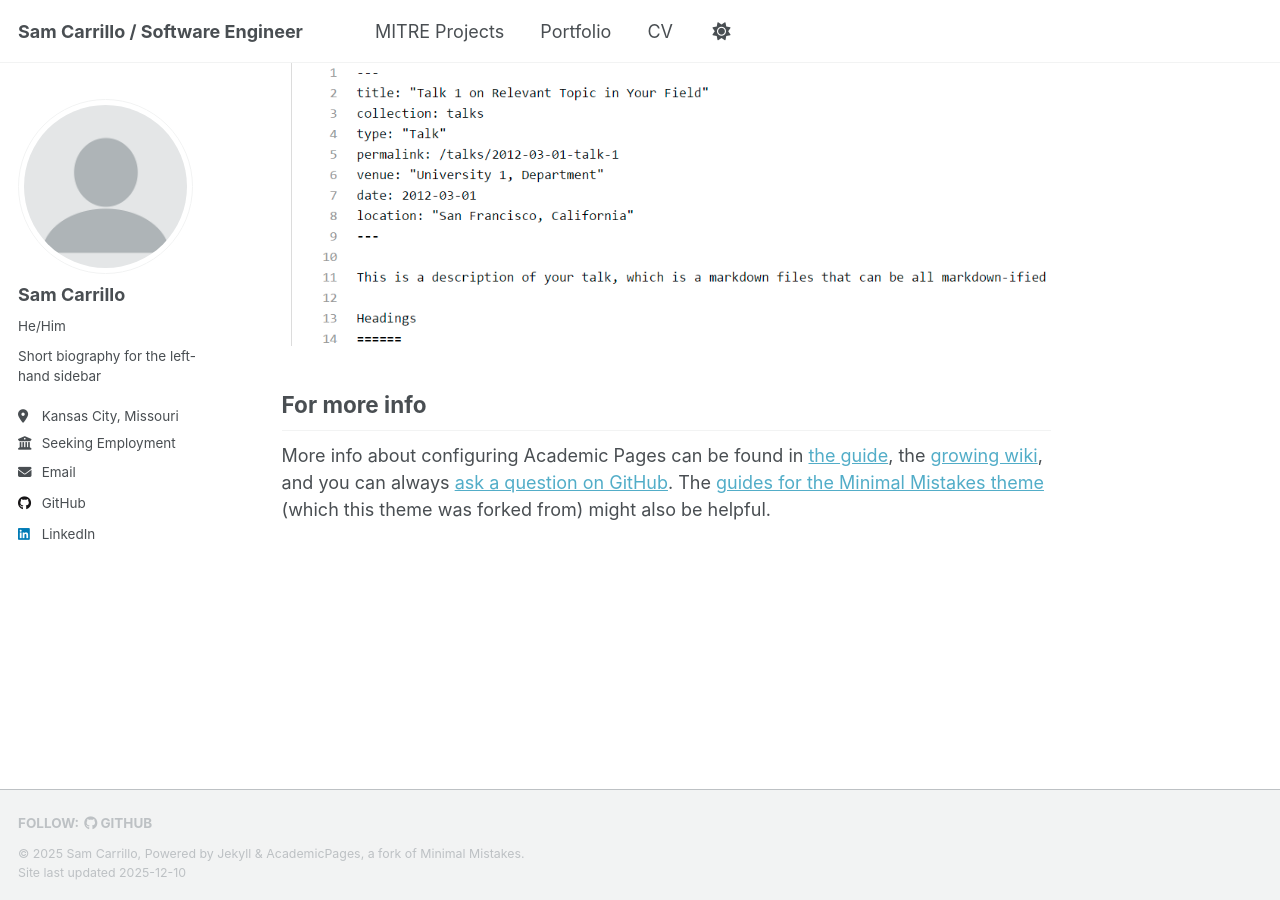
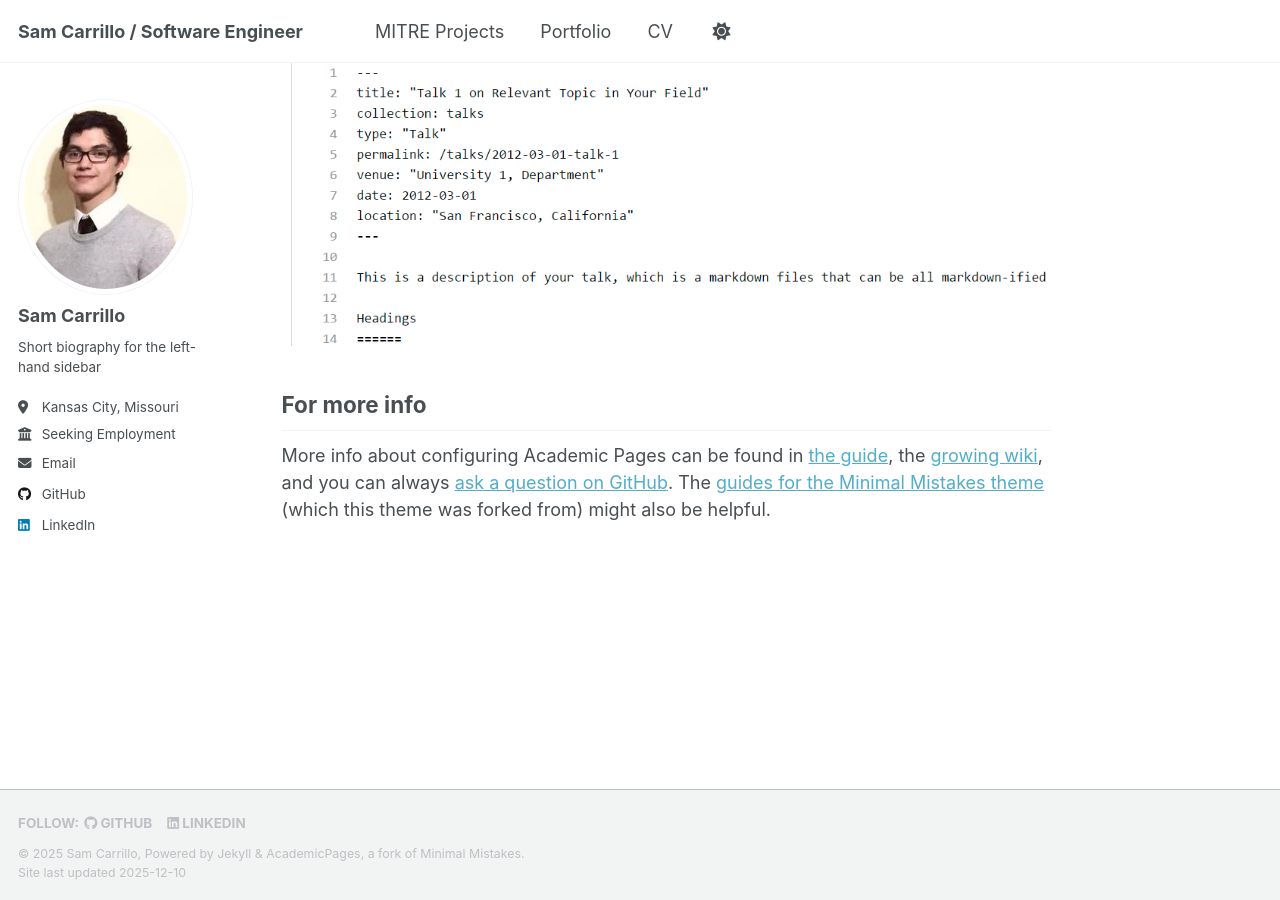
Before and after one commit to carrils/carrils.github.io, a Jekyll site: the page built from _pages/about.md, in a window 1280 px wide and 900 px high, scrolled down 2879 px. Built offline with Jekyll 4.4.1, drawn with Linux system fonts in a browser that asks for light colours; a script that is not in the unit is left out.

Commit message:
add linkedin to footer follow line, update profile pic for author

```diff
--- a/_config.yml
+++ b/_config.yml
@@ -23,9 +23,9 @@
 #               Additional customization can be done by editing /_includes/author-profile.html
 author:
   # Biographic information
-  avatar           : "profile.png"
+  avatar           : "professional-cropped.jpg"
   name             : "Sam Carrillo"
-  pronouns         : "He/Him"# example: "she/her"
+  pronouns         : # "He/Him"  # I use he/him but for stylistic purposes I will omit this here.
   bio              : "Short biography for the left-hand sidebar"
   location         : "Kansas City, Missouri"
   employer         : "Seeking Employment"
--- a/_includes/footer.html
+++ b/_includes/footer.html
@@ -1,25 +1,39 @@
 {% include base_path %}
 
-{% if site.author.github or site.author.bitbucket or site.atom_feed.hide != true %}
+{% if site.author.github or site.author.bitbucket or site.author.linkedin or site.atom_feed.hide != true %}
 <div class="page__footer-follow">
     <ul class="social-icons">
         {% if site.data.ui-text[site.locale].follow_label %}
         <li><strong>{{ site.data.ui-text[site.locale].follow_label }}</strong></li>
         {% endif %}
+
         {% if site.author.github %}
-      <li><a href="https://github.com/{{ site.author.github }}"><i class="fab fa-github" aria-hidden="true"></i> GitHub</a></li>
+        <li><a href="https://github.com/{{ site.author.github }}"><i class="fab fa-github" aria-hidden="true"></i>
+            GitHub</a></li>
         {% endif %}
+
         {% if site.author.bitbucket %}
         <li><a href="https://bitbucket.org/{{ site.author.bitbucket }}"><i class="fab fa-bitbucket" aria-hidden="true"></i> Bitbucket</a></li>
         {% endif %}
+
+        {% if site.author.linkedin %}
+        <li><a href="https://linkedin.com/in/{{ site.author.linkedin }}"><i class="fab fa-linkedin" aria-hidden="true"></i> LinkedIn</a></li>
+        {% endif %}
+
         {% if site.atom_feed.hide != true %}
-    <li><a href="{% if site.atom_feed.path %}{{ site.atom_feed.path }}{% else %}{{ base_path }}/feed.xml{% endif %}"><i class="fa fa-fw fa-rss-square" aria-hidden="true"></i> {{ site.data.ui-text[site.locale].feed_label | default: "Feed" }}</a></li>
+        <li>
+            <a href="{% if site.atom_feed.path %}{{ site.atom_feed.path }}{% else %}{{ base_path }}/feed.xml{% endif %}"><i
+                    class="fa fa-fw fa-rss-square" aria-hidden="true"></i> {{ site.data.ui-text[site.locale].feed_label
+                | default: "Feed" }}</a></li>
         {% endif %}
     </ul>
 </div>
 {% endif %}
 
 <div class="page__footer-copyright">
-  &copy; {{ site.time | date: '%Y' }} {{ site.name | default: site.title }}, {{ site.data.ui-text[site.locale].powered_by | default: "Powered by" }} <a href="https://jekyllrb.com" rel="nofollow">Jekyll</a> &amp; <a href="https://github.com/academicpages/academicpages.github.io">AcademicPages</a>, a fork of <a href="https://mademistakes.com/work/minimal-mistakes-jekyll-theme/" rel="nofollow">Minimal Mistakes</a>.<br />
+    &copy; {{ site.time | date: '%Y' }} {{ site.name | default: site.title }}, {{
+    site.data.ui-text[site.locale].powered_by | default: "Powered by" }} <a href="https://jekyllrb.com" rel="nofollow">Jekyll</a>
+    &amp; <a href="https://github.com/academicpages/academicpages.github.io">AcademicPages</a>, a fork of <a
+        href="https://mademistakes.com/work/minimal-mistakes-jekyll-theme/" rel="nofollow">Minimal Mistakes</a>.<br/>
     Site last updated {{ "now" | date: '%Y-%m-%d' }}
 </div>
```
Also changed, not shown: images/professional-cropped.jpg (added), images/profile.png (deleted). Lines whose indentation alone changed are shown as unchanged.
